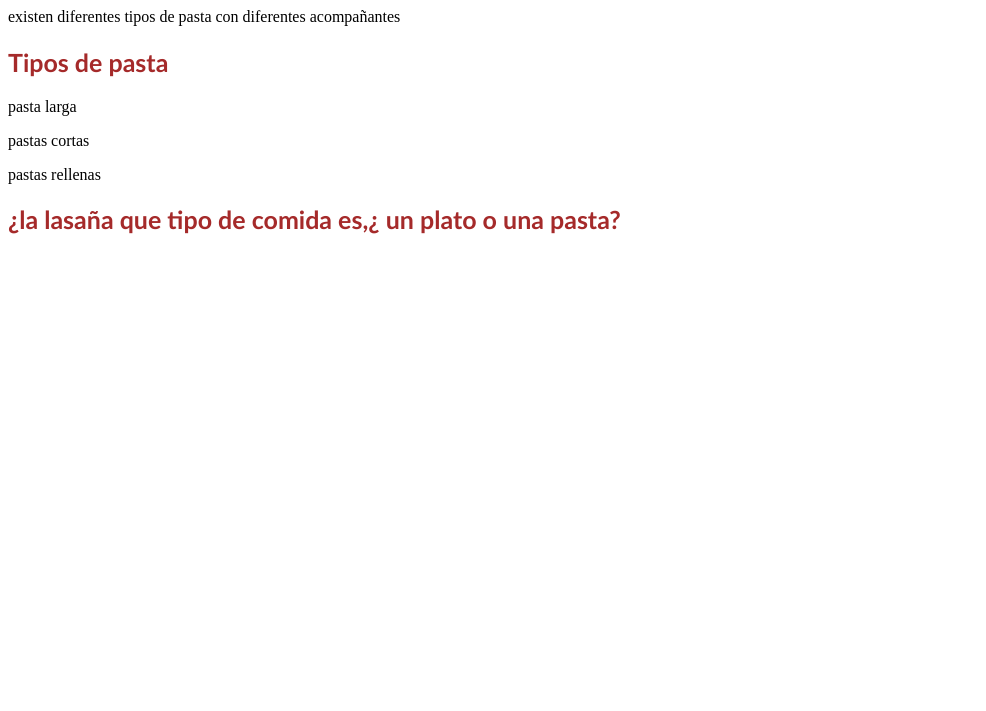
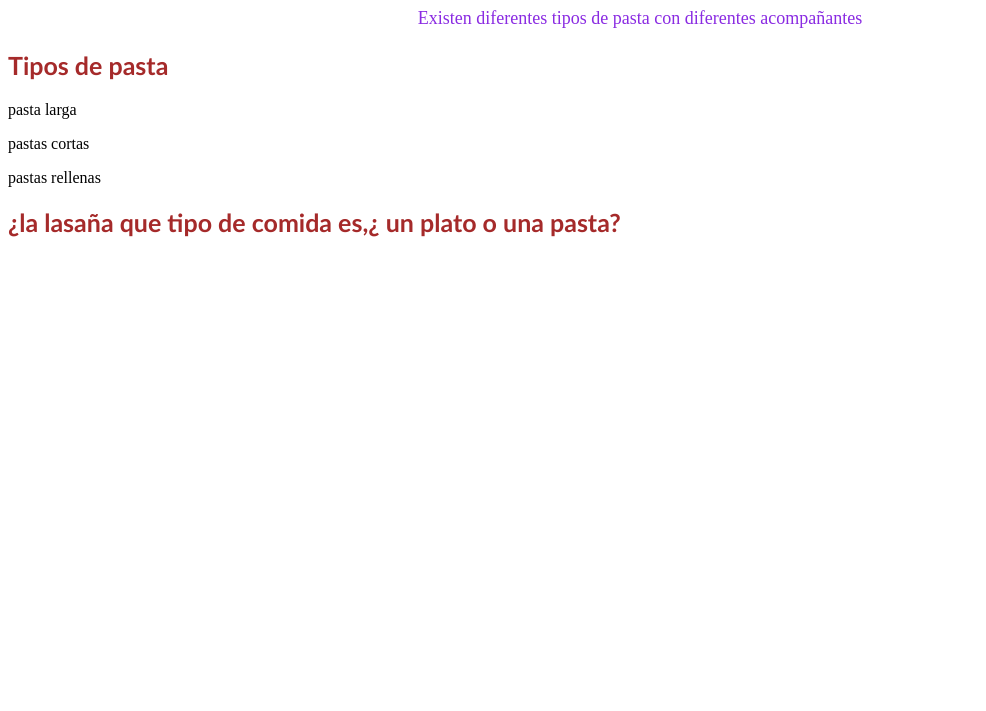
Before and after one commit to danielavbautista008-pixel/repaso-2, a plain HTML site: page index.html in a window 1280 px wide. Shown: the part 89-800 px from the top of the page, without its empty margins (0-986 px from the left). Drawn offline with Linux system fonts and the light colour scheme.

Commit message:
cambios juan

```diff
--- a/index.html
+++ b/index.html
@@ -12,7 +12,7 @@
     <div class="Contenedor">
         <div>
             <h1>¿COMO HARIAS LA PASTA HOY?</h1>
-            <p>existen diferentes tipos de pasta con diferentes acompañantes </p>
+            <p class="subtitulo">Existen diferentes tipos de pasta con diferentes acompañantes </p>
         </div>
         <div>
             <h2> Tipos de pasta</h2>
--- a/style.css
+++ b/style.css
@@ -13,3 +13,9 @@ h2{
     color: brown;
 
 }
+.subtitulo{
+    display: flex;
+   justify-content: center;
+   font-size: 18px;
+   color: blueviolet;
+}
```
